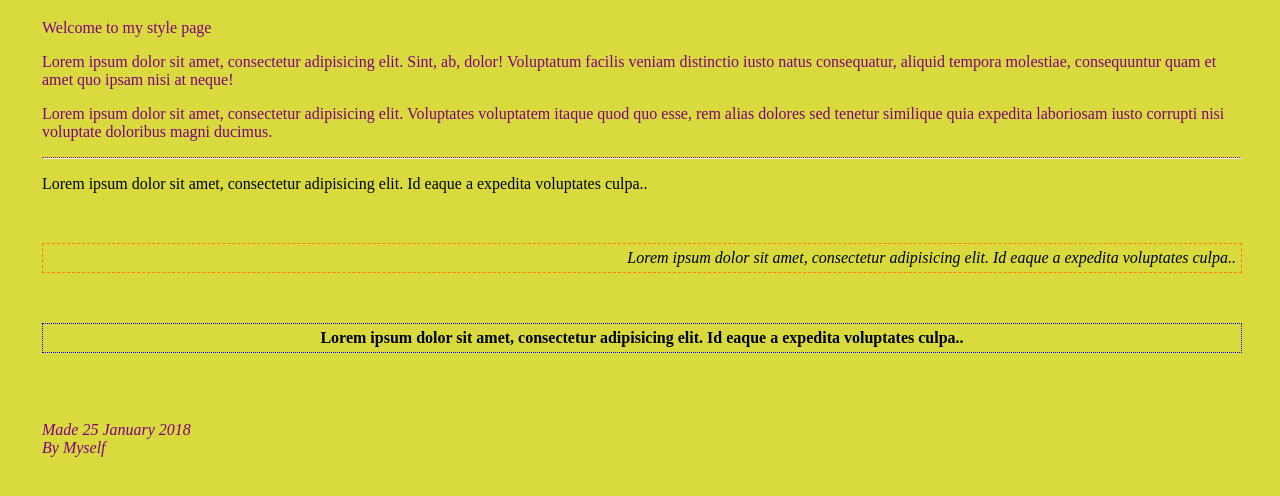
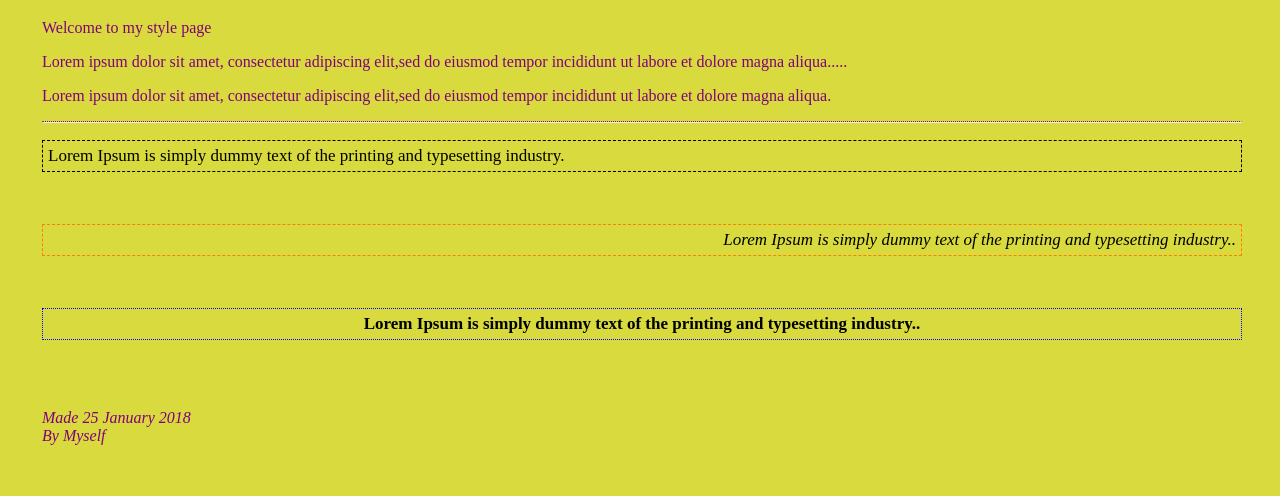
Before and after one commit to BivekMali/BasicWebDevelopment, a plain HTML site: page CSS/Assginment1/Index.html in a window 1280 px wide. Shown: the part 276-772 px from the top of the page. Drawn offline with Linux system fonts and the light colour scheme.

Commit message:
Add files via upload

```diff
--- a/CSS/Assginment1/Index.html
+++ b/CSS/Assginment1/Index.html
@@ -17,12 +17,12 @@
             <h1 class="purple">My frist styled page</h1>
 
             <p class="purple">Welcome to my style page</p>
-            <p class="purple">Lorem ipsum dolor sit amet, consectetur adipisicing elit. Sint, ab, dolor! Voluptatum facilis veniam distinctio iusto natus consequatur, aliquid tempora molestiae, consequuntur quam et amet quo ipsam nisi at neque!</p>
-            <p class="purple">Lorem ipsum dolor sit amet, consectetur adipisicing elit. Voluptates voluptatem itaque quod quo esse, rem alias dolores sed tenetur similique quia expedita laboriosam iusto corrupti nisi voluptate doloribus magni ducimus.</p>
+            <p class="purple">Lorem ipsum dolor sit amet, consectetur adipiscing elit,sed do eiusmod tempor incididunt ut labore et dolore magna aliqua.....</p>
+            <p class="purple">Lorem ipsum dolor sit amet, consectetur adipiscing elit,sed do eiusmod tempor incididunt ut labore et dolore magna aliqua.</p>
             <div><hr>
-			<p class="try3">Lorem ipsum dolor sit amet, consectetur adipisicing elit. Id eaque a expedita voluptates culpa..</p><br>
-			<p class="try4"><i>Lorem ipsum dolor sit amet, consectetur adipisicing elit. Id eaque a expedita voluptates culpa..</i></p><br>
-			<p class="try5"><b>Lorem ipsum dolor sit amet, consectetur adipisicing elit. Id eaque a expedita voluptates culpa..</b></p><br><br>
+			<p class="try3">Lorem Ipsum is simply dummy text of the printing and typesetting industry.</p><br>
+			<p class="try4"><i>Lorem Ipsum is simply dummy text of the printing and typesetting industry..</i></p><br>
+			<p class="try5"><b>Lorem Ipsum is simply dummy text of the printing and typesetting industry..</b></p><br><br>
 		</div>
            <div class="bottom-text">
 			<p><i>Made 25 January 2018<br>By Myself</i></p>
--- a/CSS/Assginment1/stylesheet.css
+++ b/CSS/Assginment1/stylesheet.css
@@ -6,7 +6,9 @@ hr{
 	border-top:1.5px dotted;
 	color: #80007E;
 }
-
+.purple{
+    color: #80007E;
+}
 
 .try1{
     float: left;
@@ -22,12 +24,6 @@ hr{
 	margin-right: 30px;
 
 }
-.purple{
-
-	color: #80007E;
-}
-
-}
 
 .try3 {
 	border: 1.5px solid black;
@@ -35,6 +31,8 @@ hr{
 	padding-left: 5px;
 	padding-top: 5px;
 	padding-bottom: 5px;
+
+    font-size: 17px;
 }
 .try4 {
 	border:1.5px #FF7F00;
@@ -43,6 +41,8 @@ hr{
 	padding-right: 5px;
 	padding-top: 5px;
 	padding-bottom: 5px;
+
+    font-size: 17px;
 }
 .try5 {
 	border:1px #0000FF;
@@ -50,6 +50,7 @@ hr{
 	text-align: center;
 	padding-top:5px;
 	padding-bottom: 5px;
+    font-size: 17px;
 }
 .bottom-text p{
 	color: #80007E;
```
